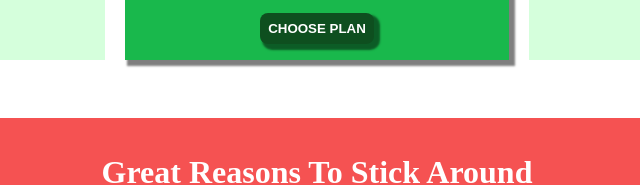
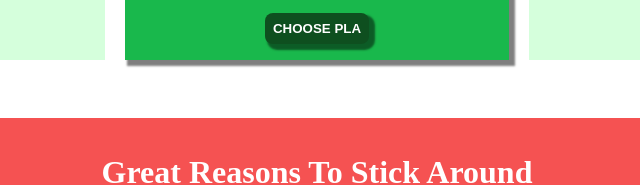
Before and after one commit to HollasII/logibiz, a plain HTML site: page logobiz.html in a window 1280 px wide. Shown: the part 978-1163 px from the top of the page, 323-963 px from the left. Drawn offline with Linux system fonts and the light colour scheme.

Commit message:
second commit

```diff
--- a/logobiz.html
+++ b/logobiz.html
@@ -59,7 +59,7 @@
                         <li>lorem lorem</li>
                     </ul>
                     <button>
-                        CHOOSE PLAN
+                        CHOOSE PLA
                     </button>
                 </article>
                 <article class="plan">
```
